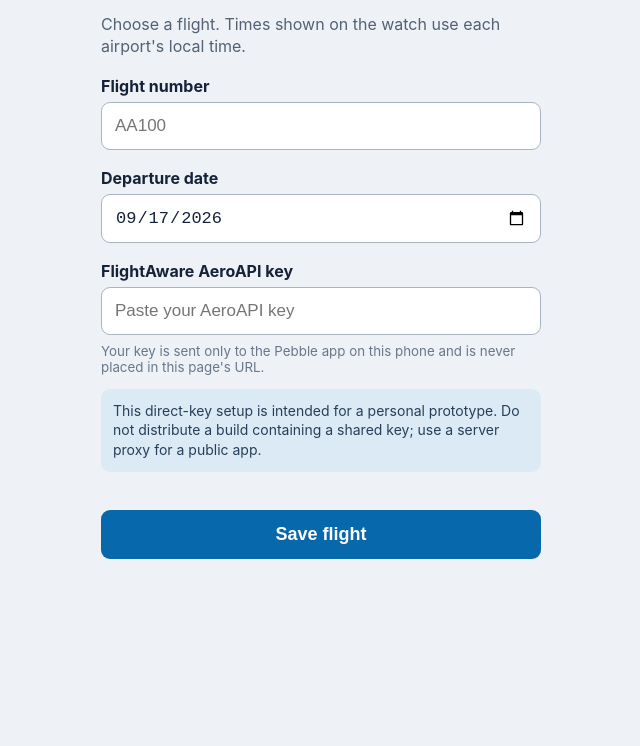
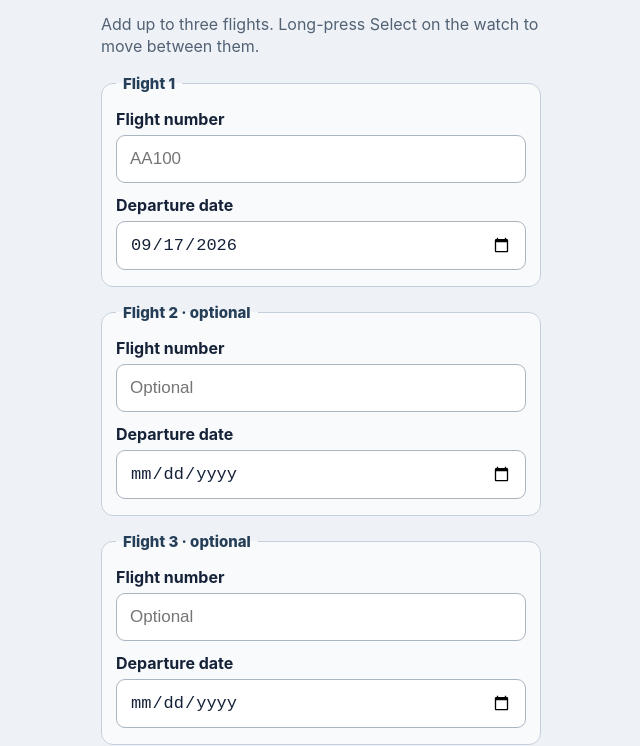
Before and after one commit to kvnsr1/pebble-flight, a website: page config/index.html in a window 1280 px wide. Shown: the part 66-812 px from the top of the page, without its empty margins (319-959 px from the left). Drawn offline with Linux system fonts and the light colour scheme.

Commit message:
Expand configuration to three flights

```diff
--- a/config/index.html
+++ b/config/index.html
@@ -10,51 +10,85 @@
     main { max-width: 440px; margin: auto; padding: 24px 18px; }
     h1 { margin: 0 0 8px; }
     p { color: #526174; line-height: 1.4; }
-    label { display: block; margin: 18px 0 6px; font-weight: 700; }
+    fieldset { margin: 16px 0; padding: 4px 14px 16px; border: 1px solid #c4cfdb; border-radius: 12px; background: rgba(255,255,255,.65); }
+    legend { padding: 0 7px; color: #263f58; font-size: 15px; font-weight: 800; }
+    label { display: block; margin: 12px 0 6px; font-weight: 700; }
     input { box-sizing: border-box; width: 100%; padding: 13px; border: 1px solid #aab5c2; border-radius: 9px; font-size: 17px; background: white; color: #152238; }
     input:focus { outline: 3px solid rgba(8, 104, 172, .22); border-color: #0868ac; }
     button { width: 100%; margin-top: 24px; padding: 14px; border: 0; border-radius: 9px; background: #0868ac; color: white; font-size: 18px; font-weight: 700; }
-    small { display: block; margin-top: 8px; color: #68778a; }
+    small { display: block; margin-top: 8px; color: #68778a; line-height: 1.35; }
     .notice { padding: 12px; border-radius: 9px; background: #dceaf5; color: #263f58; font-size: 14px; }
   </style>
 </head>
 <body>
 <main>
   <h1>Pebble Flight</h1>
-  <p>Choose a flight. Times shown on the watch use each airport's local time.</p>
+  <p>Add up to three flights. Long-press Select on the watch to move between them.</p>
   <form id="settings">
-    <label for="flightNumber">Flight number</label>
-    <input id="flightNumber" required placeholder="AA100" autocapitalize="characters" autocomplete="off" spellcheck="false" maxlength="12" pattern="[A-Za-z0-9]{2,12}">
-    <label for="flightDate">Departure date</label>
-    <input id="flightDate" type="date" required>
+    <div id="flights"></div>
     <label for="apiKey">FlightAware AeroAPI key</label>
     <input id="apiKey" type="password" autocomplete="off" placeholder="Paste your AeroAPI key">
     <small id="keyHelp">Your key is sent only to the Pebble app on this phone and is never placed in this page's URL.</small>
-    <p class="notice">This direct-key setup is intended for a personal prototype. Do not distribute a build containing a shared key; use a server proxy for a public app.</p>
-    <button type="submit">Save flight</button>
+    <p class="notice">Only the flight visible on the watch refreshes automatically, keeping AeroAPI usage low.</p>
+    <button type="submit">Save flights</button>
   </form>
 </main>
 <script>
   var params = new URLSearchParams(location.search);
-  ['flightNumber', 'flightDate'].forEach(function(key) {
-    document.getElementById(key).value = params.get(key) || '';
-  });
-  if (!document.getElementById('flightDate').value) {
-    var now = new Date();
-    var localToday = new Date(now.getTime() - now.getTimezoneOffset() * 60000)
-      .toISOString().slice(0, 10);
-    document.getElementById('flightDate').value = localToday;
+  var flights = document.getElementById('flights');
+  var today = new Date();
+  var localToday = new Date(today.getTime() - today.getTimezoneOffset() * 60000)
+    .toISOString().slice(0, 10);
+
+  for (var i = 1; i <= 3; i += 1) {
+    var fieldset = document.createElement('fieldset');
+    var number = params.get('f' + i) || (i === 1 ? params.get('flightNumber') : '') || '';
+    var date = params.get('d' + i) || (i === 1 ? params.get('flightDate') : '') || '';
+    fieldset.innerHTML =
+      '<legend>Flight ' + i + (i === 1 ? '' : ' · optional') + '</legend>' +
+      '<label for="flightNumber' + i + '">Flight number</label>' +
+      '<input id="flightNumber' + i + '" placeholder="' + (i === 1 ? 'AA100' : 'Optional') + '" ' +
+        'autocapitalize="characters" autocomplete="off" spellcheck="false" maxlength="12" pattern="[A-Za-z0-9]{2,12}">' +
+      '<label for="flightDate' + i + '">Departure date</label>' +
+      '<input id="flightDate' + i + '" type="date">';
+    flights.appendChild(fieldset);
+    document.getElementById('flightNumber' + i).value = number;
+    document.getElementById('flightDate' + i).value = date || (i === 1 ? localToday : '');
   }
+
+  document.getElementById('flightNumber1').required = true;
+  document.getElementById('flightDate1').required = true;
+
   if (params.get('hasApiKey') === '1') {
     document.getElementById('apiKey').placeholder = 'Leave blank to keep saved key';
     document.getElementById('keyHelp').textContent =
       'A key is already saved on this phone. Leave this blank to keep it, or enter a replacement.';
   }
+
   document.getElementById('settings').addEventListener('submit', function(event) {
     event.preventDefault();
+    var resultFlights = [];
+    for (var i = 1; i <= 3; i += 1) {
+      var numberInput = document.getElementById('flightNumber' + i);
+      var dateInput = document.getElementById('flightDate' + i);
+      numberInput.setCustomValidity('');
+      dateInput.setCustomValidity('');
+      var number = numberInput.value.trim().toUpperCase();
+      var date = dateInput.value;
+      if (number && !date) {
+        dateInput.setCustomValidity('Choose a departure date for this flight.');
+        dateInput.reportValidity();
+        return;
+      }
+      if (!number && date) {
+        numberInput.setCustomValidity('Enter a flight number or clear the date.');
+        numberInput.reportValidity();
+        return;
+      }
+      if (number) { resultFlights.push({flightNumber: number, flightDate: date}); }
+    }
     var result = {
-      flightNumber: document.getElementById('flightNumber').value.trim().toUpperCase(),
-      flightDate: document.getElementById('flightDate').value,
+      flights: resultFlights,
       apiKey: document.getElementById('apiKey').value.trim()
     };
     location.href = 'pebblejs://close#' + encodeURIComponent(JSON.stringify(result));
```
